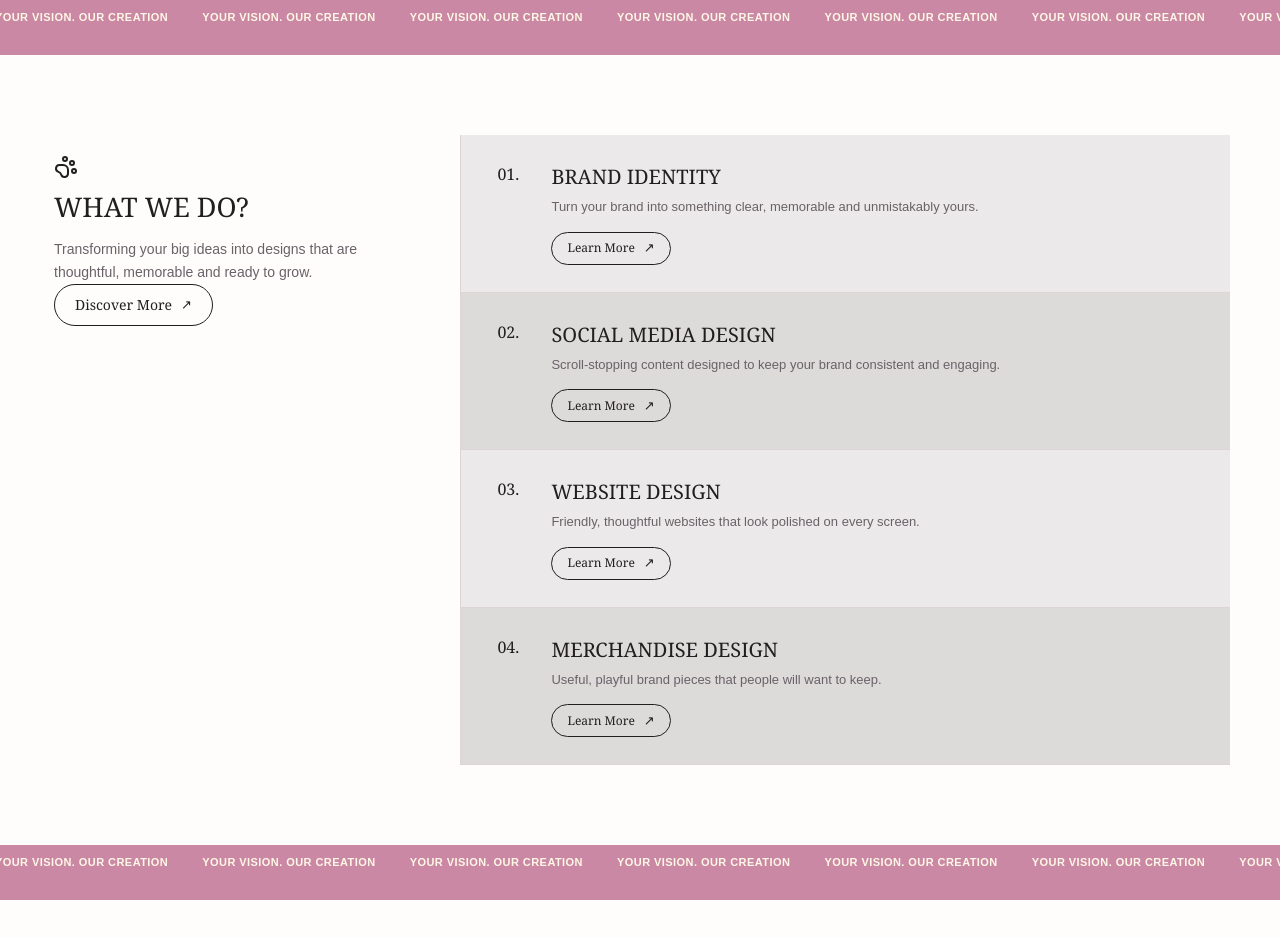
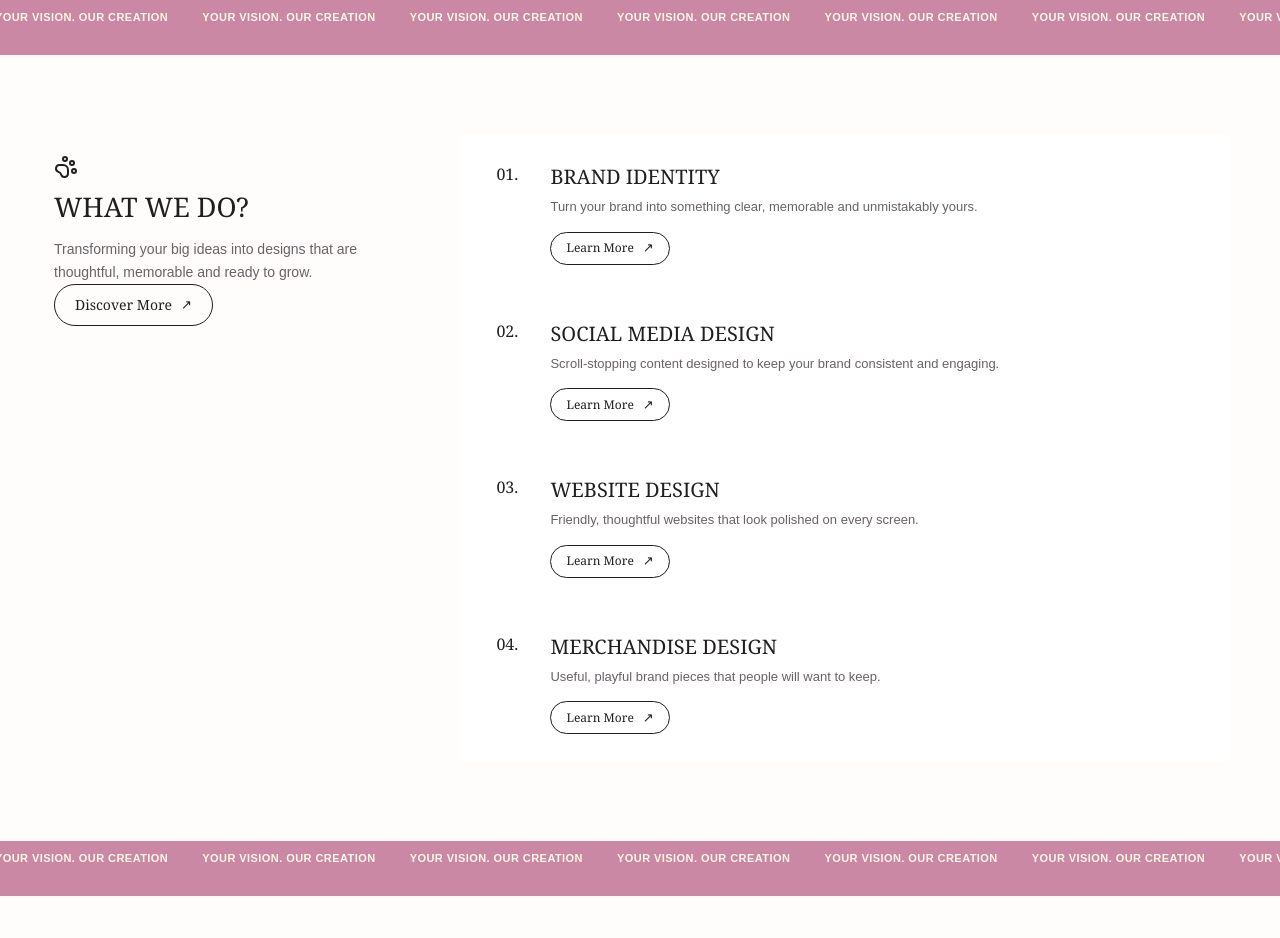
Before and after one commit to kyo-kyon/kitty-studio, a React (Vite) app: page / in a window 1280 px wide. Shown: the part 740-1678 px from the top of the page. Built offline with nearby package versions, Linux system fonts and the light colour scheme.

Commit message:
full image, and change footer link

```diff
--- a/src/App.css
+++ b/src/App.css
@@ -240,9 +240,7 @@ h2,
   line-height: 1.65;
 }
 
-.home-services-list {
-  border-left: 1px solid var(--line);
-}
+
 
 
 .home-services-list article {
@@ -250,17 +248,20 @@ h2,
   grid-template-columns: 54px 1fr;
   min-height: 155px;
   padding: 27px 36px;
-  border-bottom: 1px solid var(--line);
-  background: #ebe9e9;
+  background: #ffffff;
 }
-.home-services-list article:hover{
+
+.home-services-list article:hover {
+  background: #fff7e5;
+}
+/* .home-services-list article:hover{
   background: url('./assets/images/aupic1.jpg.jpeg');
   cursor: pointer;
-}
+} */
 
-.home-services-list article:nth-child(even) {
+/* .home-services-list article:nth-child(even) {
   background: #dddada;
-}
+} */
 
 .home-services-list article > p {
   font-family: Georgia, serif;
--- a/src/components/Footer/index.jsx
+++ b/src/components/Footer/index.jsx
@@ -19,7 +19,7 @@ const Footer = () => {
         <div>
           <h3>Follow Us</h3>
           <div className="footer-links">
-            <a href="https://instagram.com" target="_blank" rel="noreferrer">Instagram</a>
+            <a href="https://www.instagram.com/thekittycatstudio/" target="_blank" rel="noreferrer">Instagram</a>
             <a href="https://behance.net" target="_blank" rel="noreferrer">Behance</a>
           </div>
         </div>
--- a/src/constant/workItems.js
+++ b/src/constant/workItems.js
@@ -1,11 +1,11 @@
-import AsamLaksa from '../assets/project/asamlaksa2.png';
+import AsamLaksa from '../assets/project/asamlaksa.png';
 import ACatNamSocMed from '../assets/project/acatnamsocmed.png';
 import Acatnamcoffee from '../assets/project/acatnamcoffee.png';
 import CherryKitty from '../assets/project/cherrykitty.png';
 import KittySole from '../assets/project/kittysole.png';
 import LogoFolio from '../assets/project/logofolio.png';
-import MangaRC from '../assets/project/mangarc2.png';
-import Sweetarelle from '../assets/project/sweetarelle2.png';
+import MangaRC from '../assets/project/mangarc.png';
+import Sweetarelle from '../assets/project/sweetarelle.png';
 
 const workItems = [
   { title: 'Asam Laksa - Promotional Poster', category: ['Illustration', 'Poster Design', 'Advertising'], style: 'peach', image: AsamLaksa },
```
